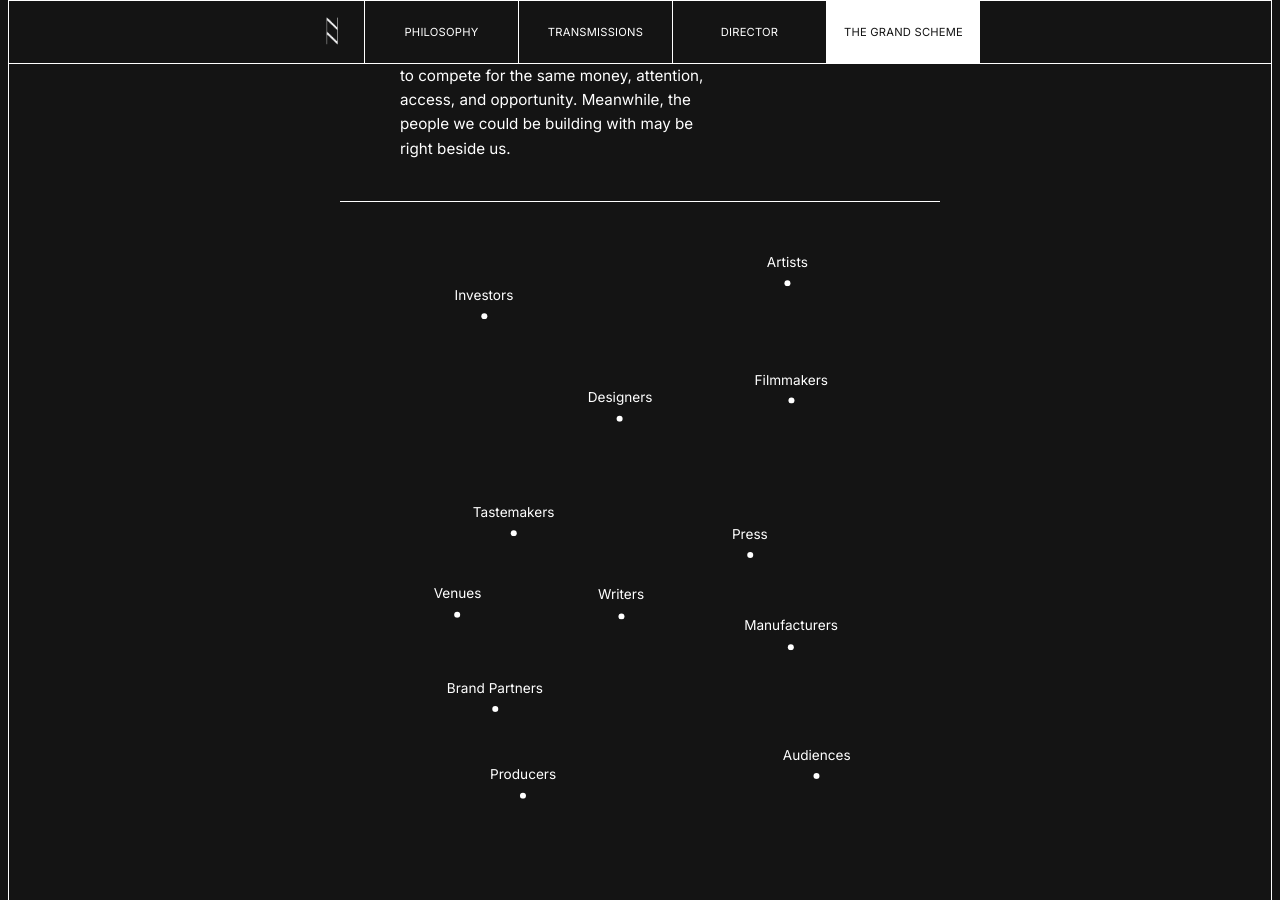
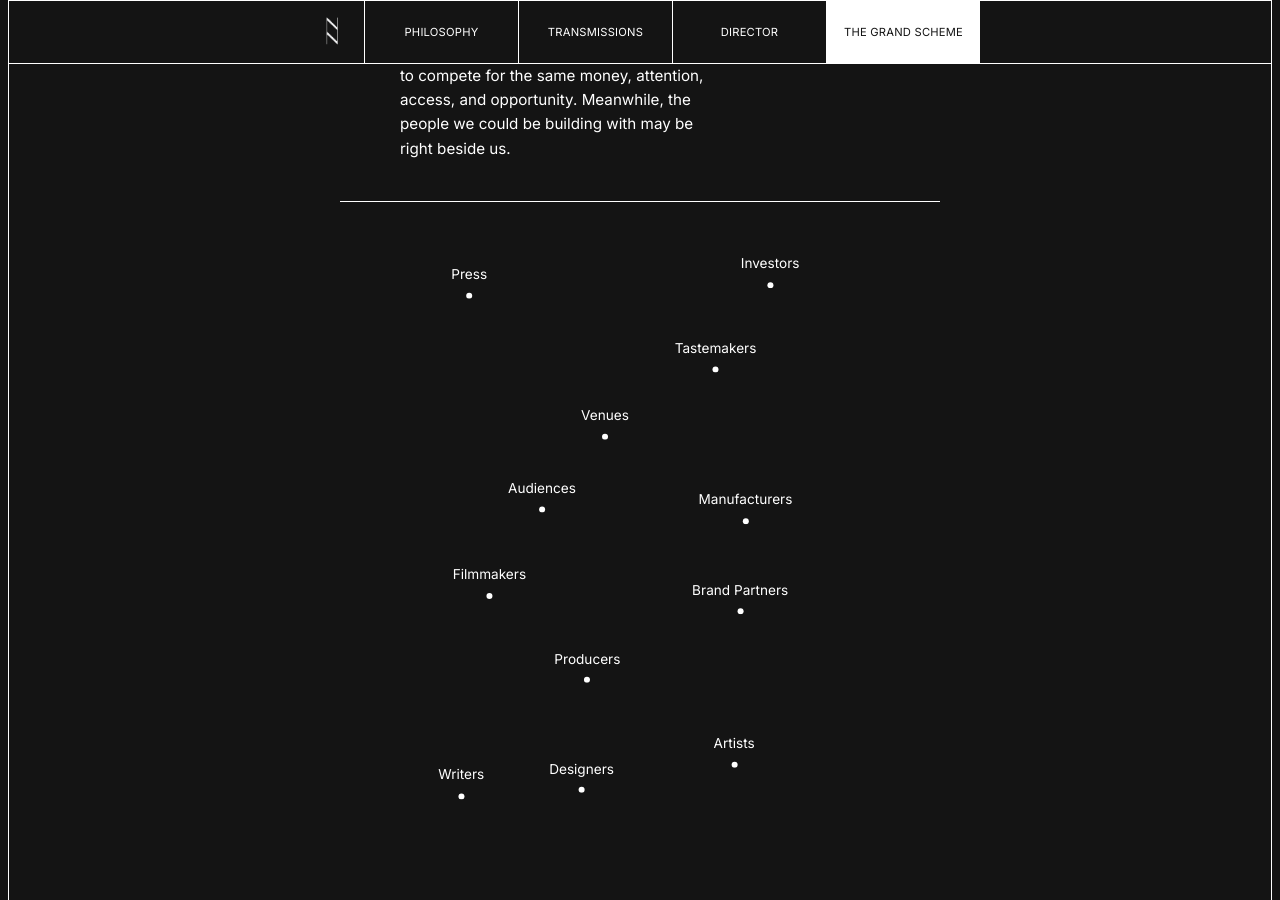
Before and after one commit to laindoe/ten-grand, a Jekyll site: the page built from index.html, in a window 1280 px wide and 900 px high, scrolled down 2973 px. Built offline with Jekyll 4.4.1, drawn with Linux system fonts in a browser that asks for light colours.

Commit message:
Actually cover the full distance box, not just wider on one axis (#89)
The previous pass widened horizontal spread but left a large diagonal
void empty (nothing in roughly the middle-right band). Switched the
solver to stratified placement: the box is divided into a 3x4 grid of
12 regions (invisible, layout-only) with heavy jitter inside each —
up to 8% spillover into neighbors — so every region of the box has
exactly one dot without looking grid-aligned. Labels are shuffled
across regions so there's no left-to-right/top-to-bottom reading
order.

Verified zero label overlaps at rest and under forced worst-case
simultaneous drift, same as every previous pass on this graphic.


Claude-Session: https://claude.ai/code/session_017ynTvtGuh3qPdfkvciNjhT

Co-authored-by: Claude <noreply@anthropic.com>

```diff
--- a/index.html
+++ b/index.html
@@ -209,74 +209,74 @@
         <div class="distance__divider" aria-hidden="true"></div>
 
         <div class="distance__visual reveal" aria-hidden="true">
-          <div class="distance__point" style="left: 15.1%; top: 61.9%;">
-            <div class="distance__drift" style="--dx: -15px; --dy: -13px; animation-duration: 3.8s; animation-delay: 1.4s;">
+          <div class="distance__point" style="left: 39.6%; top: 27.1%;">
+            <div class="distance__drift" style="--dx: 15px; --dy: 18px; animation-duration: 3.8s; animation-delay: 1.4s;">
               <span class="distance__label">Venues</span>
               <span class="distance__dot"></span>
             </div>
           </div>
-          <div class="distance__point" style="left: 85.7%; top: 62.6%;">
+          <div class="distance__point" style="left: 76.2%; top: 41.6%;">
             <div class="distance__drift" style="--dx: -21px; --dy: 16px; animation-duration: 4.6s; animation-delay: 0.2s;">
               <span class="distance__label">Manufacturers</span>
               <span class="distance__dot"></span>
             </div>
           </div>
-          <div class="distance__point" style="left: 78.0%; top: 6.3%;">
-            <div class="distance__drift" style="--dx: 16px; --dy: -13px; animation-duration: 4.0s; animation-delay: 2.6s;">
+          <div class="distance__point" style="left: 72.5%; top: 82.6%;">
+            <div class="distance__drift" style="--dx: -17px; --dy: 16px; animation-duration: 4.0s; animation-delay: 2.6s;">
               <span class="distance__label">Artists</span>
               <span class="distance__dot"></span>
             </div>
           </div>
-          <div class="distance__point" style="left: 49.5%; top: 57.6%;">
+          <div class="distance__point" style="left: 16.2%; top: 87.6%;">
             <div class="distance__drift" style="--dx: -17px; --dy: 15px; animation-duration: 5.1s; animation-delay: 0.9s;">
               <span class="distance__label">Writers</span>
               <span class="distance__dot"></span>
             </div>
           </div>
-          <div class="distance__point" style="left: 42.1%; top: 24.4%;">
-            <div class="distance__drift" style="--dx: 18px; --dy: 16px; animation-duration: 3.6s; animation-delay: 1.8s;">
+          <div class="distance__point" style="left: 34.7%; top: 86.7%;">
+            <div class="distance__drift" style="--dx: 15px; --dy: 14px; animation-duration: 3.6s; animation-delay: 1.8s;">
               <span class="distance__label">Designers</span>
               <span class="distance__dot"></span>
             </div>
           </div>
-          <div class="distance__point" style="left: 22.1%; top: 87.6%;">
-            <div class="distance__drift" style="--dx: 17px; --dy: 14px; animation-duration: 4.9s; animation-delay: 0.5s;">
+          <div class="distance__point" style="left: 43.2%; top: 73.2%;">
+            <div class="distance__drift" style="--dx: -20px; --dy: -15px; animation-duration: 4.9s; animation-delay: 0.5s;">
               <span class="distance__label">Producers</span>
               <span class="distance__dot"></span>
             </div>
           </div>
-          <div class="distance__point" style="left: 17.2%; top: 73.2%;">
-            <div class="distance__drift" style="--dx: 14px; --dy: 16px; animation-duration: 4.2s; animation-delay: 2.2s;">
+          <div class="distance__point" style="left: 67.2%; top: 57.3%;">
+            <div class="distance__drift" style="--dx: 20px; --dy: 13px; animation-duration: 4.2s; animation-delay: 2.2s;">
               <span class="distance__label">Brand Partners</span>
               <span class="distance__dot"></span>
             </div>
           </div>
-          <div class="distance__point" style="left: 20.0%; top: 49.0%;">
-            <div class="distance__drift" style="--dx: 18px; --dy: -17px; animation-duration: 3.9s; animation-delay: 1.1s;">
+          <div class="distance__point" style="left: 69.2%; top: 16.6%;">
+            <div class="distance__drift" style="--dx: -17px; --dy: 14px; animation-duration: 3.9s; animation-delay: 1.1s;">
               <span class="distance__label">Tastemakers</span>
               <span class="distance__dot"></span>
             </div>
           </div>
-          <div class="distance__point" style="left: 88.6%; top: 85.3%;">
-            <div class="distance__drift" style="--dx: -19px; --dy: 18px; animation-duration: 5.3s; animation-delay: 2.9s;">
+          <div class="distance__point" style="left: 27.7%; top: 41.1%;">
+            <div class="distance__drift" style="--dx: 20px; --dy: 15px; animation-duration: 5.3s; animation-delay: 2.9s;">
               <span class="distance__label">Audiences</span>
               <span class="distance__dot"></span>
             </div>
           </div>
-          <div class="distance__point" style="left: 76.6%; top: 53.0%;">
-            <div class="distance__drift" style="--dx: -18px; --dy: -19px; animation-duration: 4.4s; animation-delay: 0.7s;">
+          <div class="distance__point" style="left: 17.5%; top: 3.6%;">
+            <div class="distance__drift" style="--dx: -15px; --dy: 18px; animation-duration: 4.4s; animation-delay: 0.7s;">
               <span class="distance__label">Press</span>
               <span class="distance__dot"></span>
             </div>
           </div>
-          <div class="distance__point" style="left: 84.4%; top: 21.5%;">
-            <div class="distance__drift" style="--dx: -14px; --dy: 16px; animation-duration: 3.7s; animation-delay: 2.0s;">
+          <div class="distance__point" style="left: 21.5%; top: 58.9%;">
+            <div class="distance__drift" style="--dx: -14px; --dy: -14px; animation-duration: 3.7s; animation-delay: 2.0s;">
               <span class="distance__label">Filmmakers</span>
               <span class="distance__dot"></span>
             </div>
           </div>
-          <div class="distance__point" style="left: 21.1%; top: 12.3%;">
-            <div class="distance__drift" style="--dx: -19px; --dy: -15px; animation-duration: 4.8s; animation-delay: 1.6s;">
+          <div class="distance__point" style="left: 80.9%; top: 7.1%;">
+            <div class="distance__drift" style="--dx: -20px; --dy: -15px; animation-duration: 4.8s; animation-delay: 1.6s;">
               <span class="distance__label">Investors</span>
               <span class="distance__dot"></span>
             </div>
```
